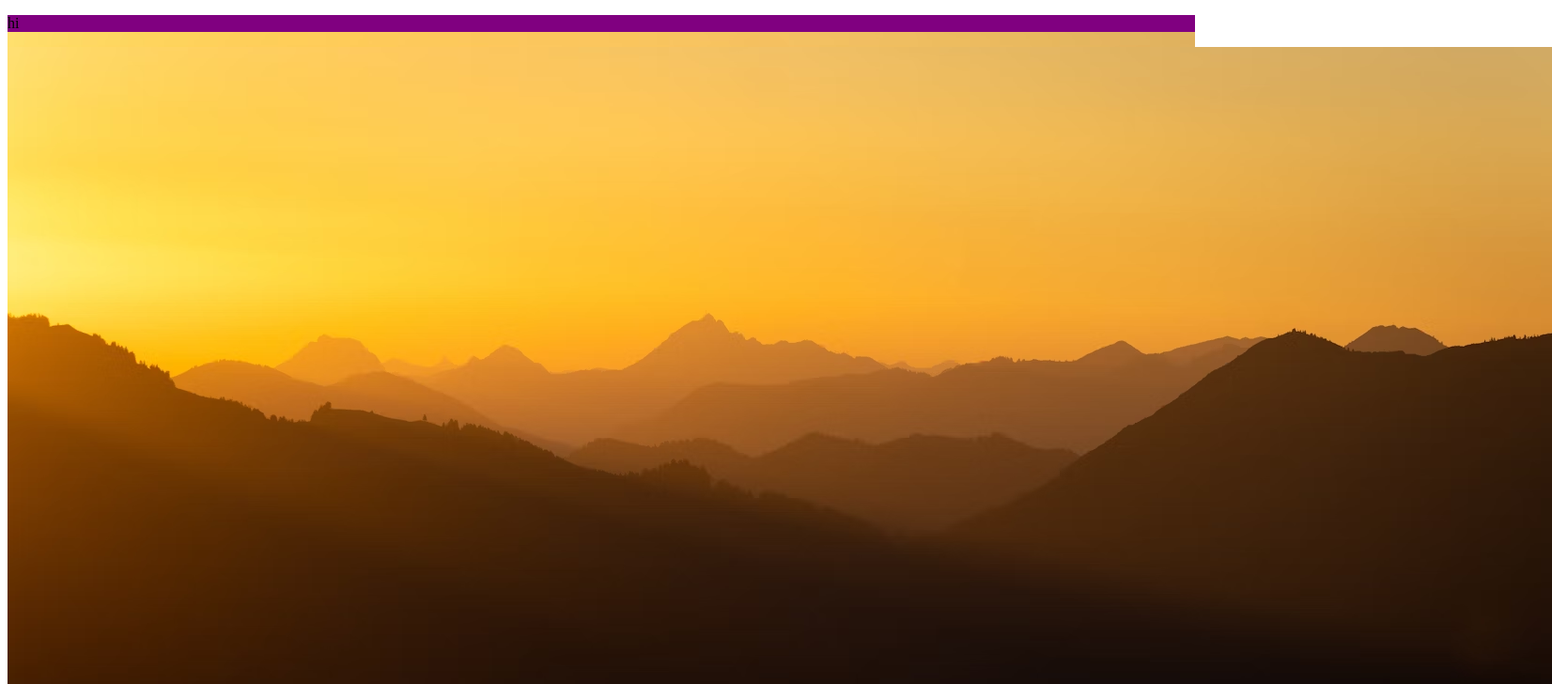
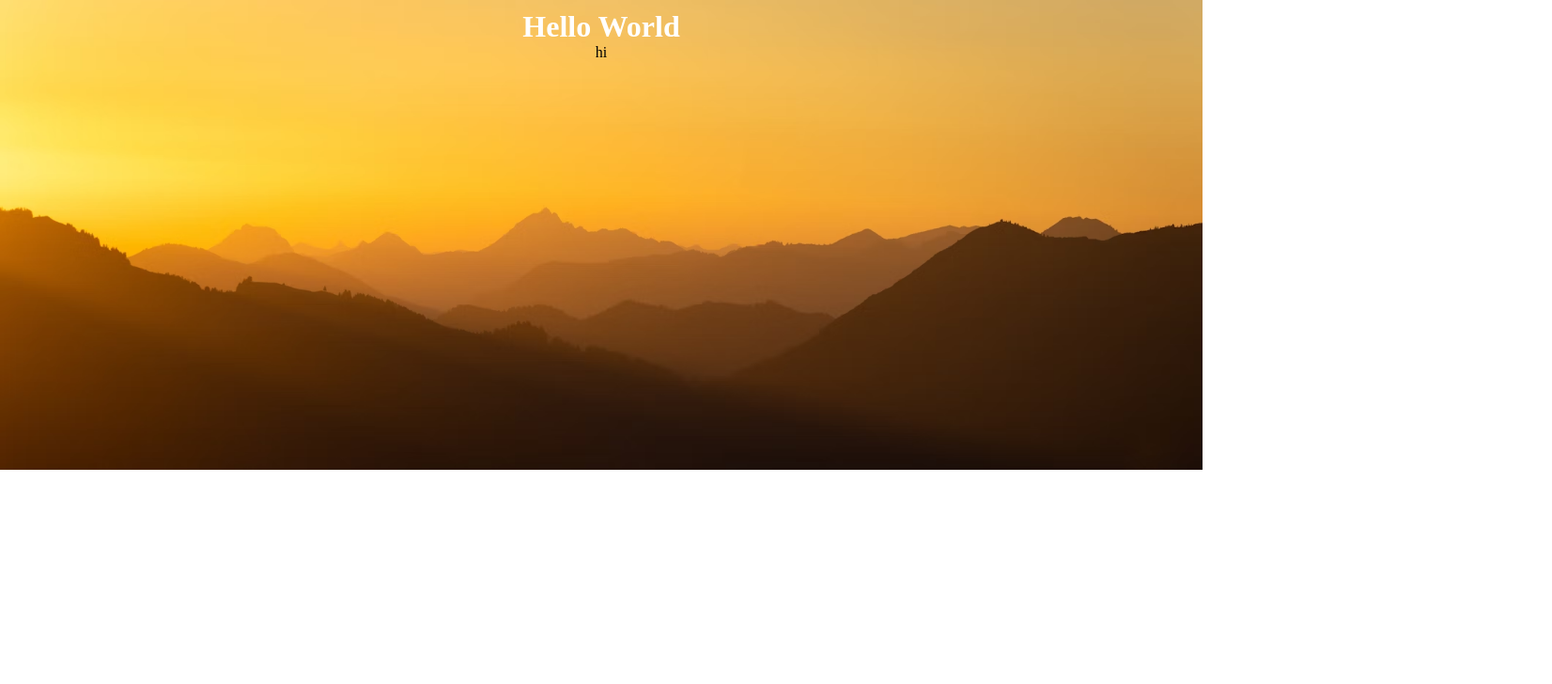
Before and after one commit to KhEliash/my-first-github-ripo, a plain HTML site: page index.html in a window 1280 px wide. Shown: the top 728 px of the page at 94% size, 1652 px wide, since content can reach past the window. Drawn offline with Linux system fonts and the light colour scheme; files that its build step writes are made by us from their sources.

Commit message:
image added

```diff
--- /dev/null
+++ b/color.css
@@ -0,0 +1,18 @@
+* {
+  margin: 0;
+  padding: 0;
+  box-sizing: border-box;
+}
+
+header {
+  background-image: url(image/background.avif);
+  background-size: cover;
+  min-height: 500px;
+}
+.header_section {
+  padding: 10px;
+  text-align: center;
+}
+.header_section h1 {
+  color: white;
+}
--- a/image/color.css
+++ /dev/null
@@ -1,8 +0,0 @@
-
-p{
-    background-color: purple;
-}
-
-header{
-    background-image: url(image/background.avif);
-}
--- a/index.html
+++ b/index.html
@@ -1,16 +1,18 @@
 <!DOCTYPE html>
 <html lang="en">
-<head>
-    <meta charset="UTF-8">
-    <meta name="viewport" content="width=device-width, initial-scale=1.0">
+  <head>
+    <meta charset="UTF-8" />
+    <meta name="viewport" content="width=device-width, initial-scale=1.0" />
 
     <title>Document</title>
-    <link rel="stylesheet" href="color.css">
-</head>
-<body>
+    <link rel="stylesheet" href="color.css" />
+  </head>
+  <body>
     <header>
+      <div class="header_section">
+        <h1>Hello World</h1>
         <p>hi</p>
-        <img src="image/background.avif" alt="">
+      </div>
     </header>
-</body>
+  </body>
 </html>
```
